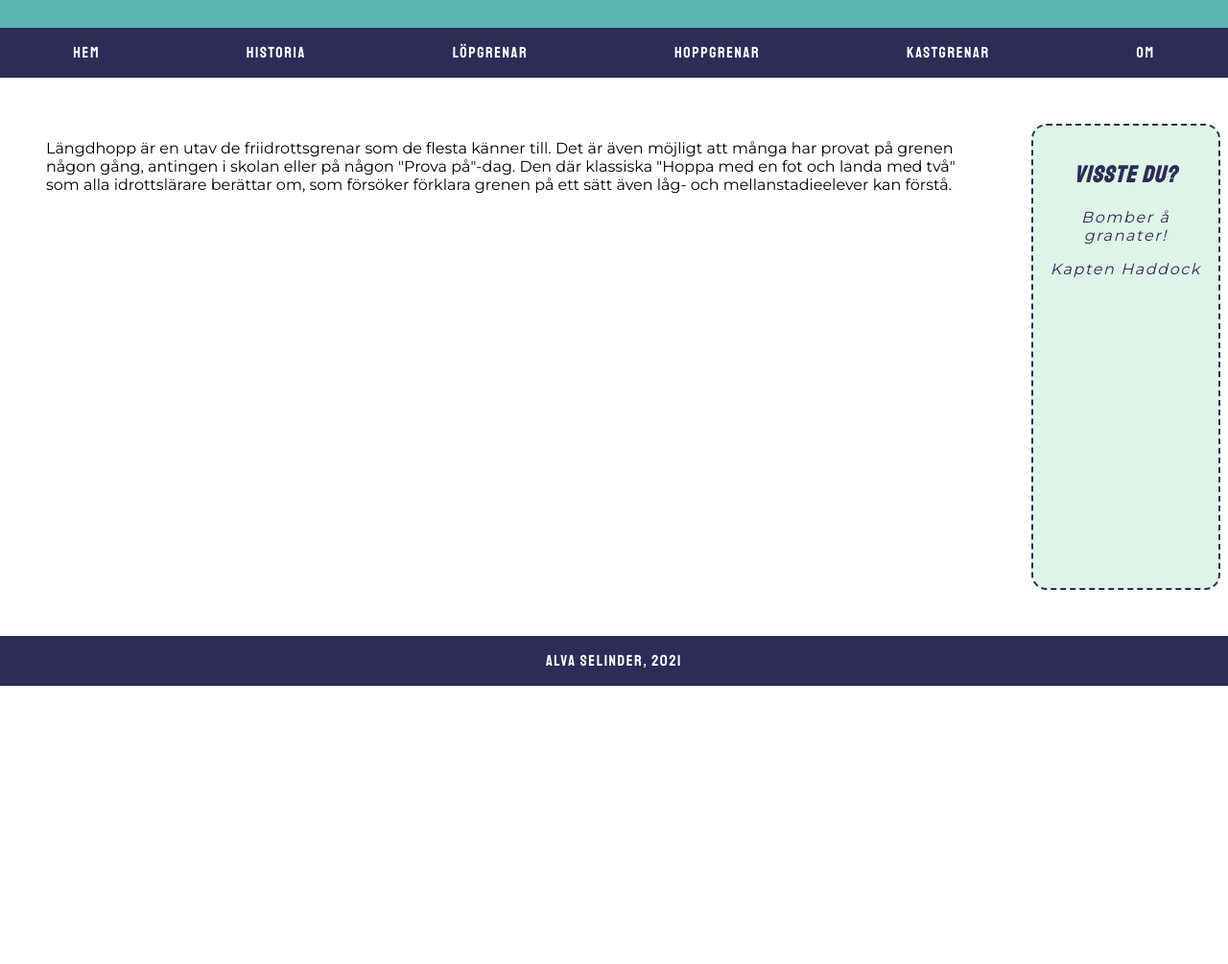
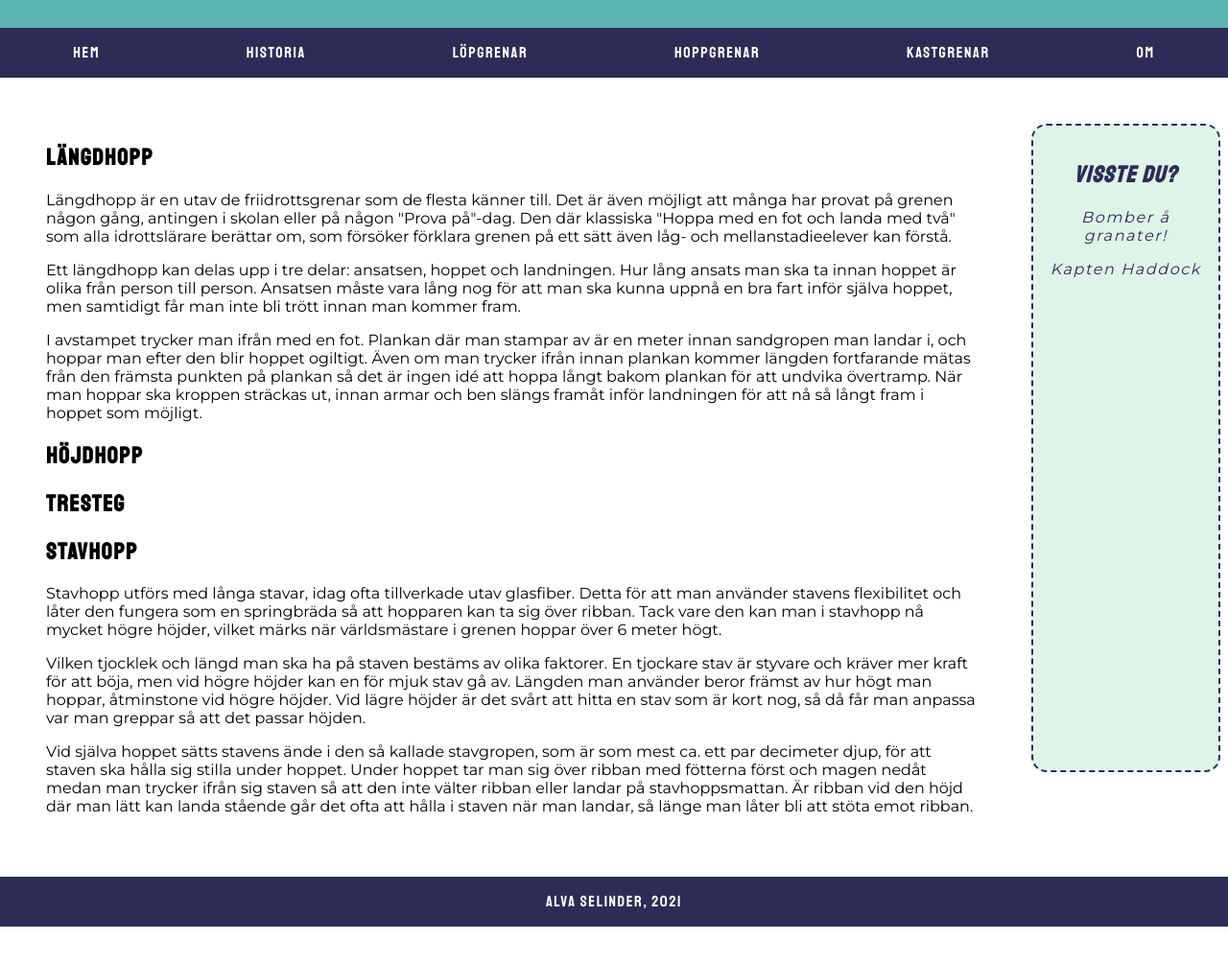
Before and after one commit to alva-selinder/projektet, a plain HTML site: page hoppgrenar.html in a window 1280 px wide. Shown: the part 85-1090 px from the top of the page at 96% size. Before the commit the page ends 844 px from the top, so only its background shows below. Drawn offline with Linux system fonts and the light colour scheme.

Commit message:
stavhopp och längdhopp text

```diff
--- a/hoppgrenar.html
+++ b/hoppgrenar.html
@@ -29,19 +29,33 @@
 
     <div class="content">
         <div class="langdhopp">
+            <h2>Längdhopp</h2>
+
             <p>Längdhopp är en utav de friidrottsgrenar som de flesta känner till. Det är även möjligt att många har provat på grenen någon gång, antingen i skolan eller på någon "Prova på"-dag. Den där klassiska "Hoppa med en fot och landa med två" som alla idrottslärare berättar om, som försöker förklara grenen på ett sätt även låg- och mellanstadieelever kan förstå. </p>
+
+            <p>Ett längdhopp kan delas upp i tre delar: ansatsen, hoppet och landningen. Hur lång ansats man ska ta innan hoppet är olika från person till person. Ansatsen måste vara lång nog för att man ska kunna uppnå en bra fart inför själva hoppet, men samtidigt får man inte bli trött innan man kommer fram.</p>
+
+            <p>I avstampet trycker man ifrån med en fot. Plankan där man stampar av är en meter innan sandgropen man landar i, och hoppar man efter den blir hoppet ogiltigt. Även om man trycker ifrån innan plankan kommer längden fortfarande mätas från den främsta punkten på plankan så det är ingen idé att hoppa långt bakom plankan för att undvika övertramp. När man hoppar ska kroppen sträckas ut, innan armar och ben slängs framåt inför landningen för att nå så långt fram i hoppet som möjligt.</p>
         </div> <!-- Längdhopp -->
 
         <div class="hojdhopp">
+            <h2>Höjdhopp</h2>
 
         </div> <!-- Höjdhopp -->
 
         <div class="tresteg">
+            <h2>Tresteg</h2>
 
         </div> <!-- Tresteg -->
 
         <div class="stavhopp">
+            <h2>Stavhopp</h2>
 
+            <p>Stavhopp utförs med långa stavar, idag ofta tillverkade utav glasfiber. Detta för att man använder stavens flexibilitet och låter den fungera som en springbräda så att hopparen kan ta sig över ribban. Tack vare den kan man i stavhopp nå mycket högre höjder, vilket märks när världsmästare i grenen hoppar över 6 meter högt.</p>
+
+            <p>Vilken tjocklek och längd man ska ha på staven bestäms av olika faktorer. En tjockare stav är styvare och kräver mer kraft för att böja, men vid högre höjder kan en för mjuk stav gå av. Längden man använder beror främst av hur högt man hoppar, åtminstone vid högre höjder. Vid lägre höjder är det svårt att hitta en stav som är kort nog, så då får man anpassa var man greppar så att det passar höjden.</p>
+
+            <p>Vid själva hoppet sätts stavens ände i den så kallade stavgropen, som är som mest ca. ett par decimeter djup, för att staven ska hålla sig stilla under hoppet. Under hoppet tar man sig över ribban med fötterna först och magen nedåt medan man trycker ifrån sig staven så att den inte välter ribban eller landar på stavhoppsmattan. Är ribban vid den höjd där man lätt kan landa stående går det ofta att hålla i staven när man landar, så länge man låter bli att stöta emot ribban.</p>
         </div> <!-- Stavhopp -->
     </div>
 
```
